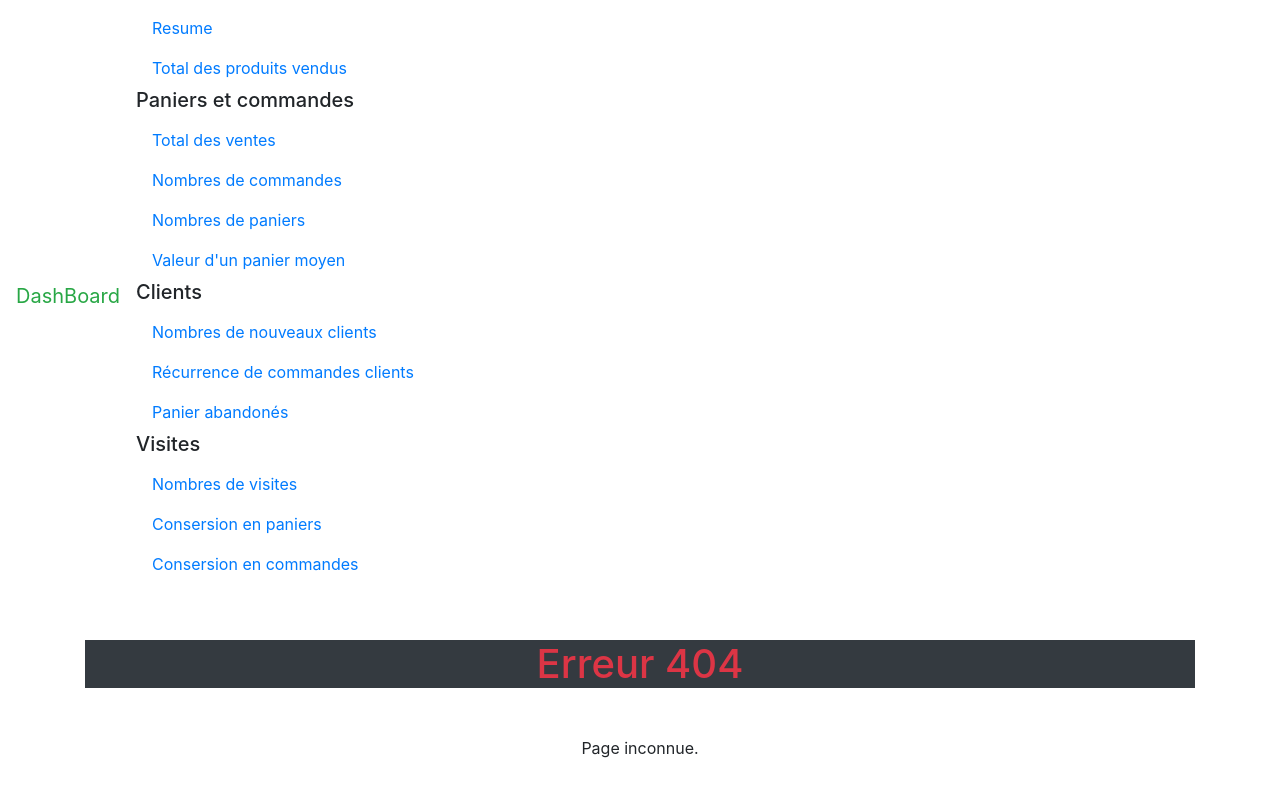
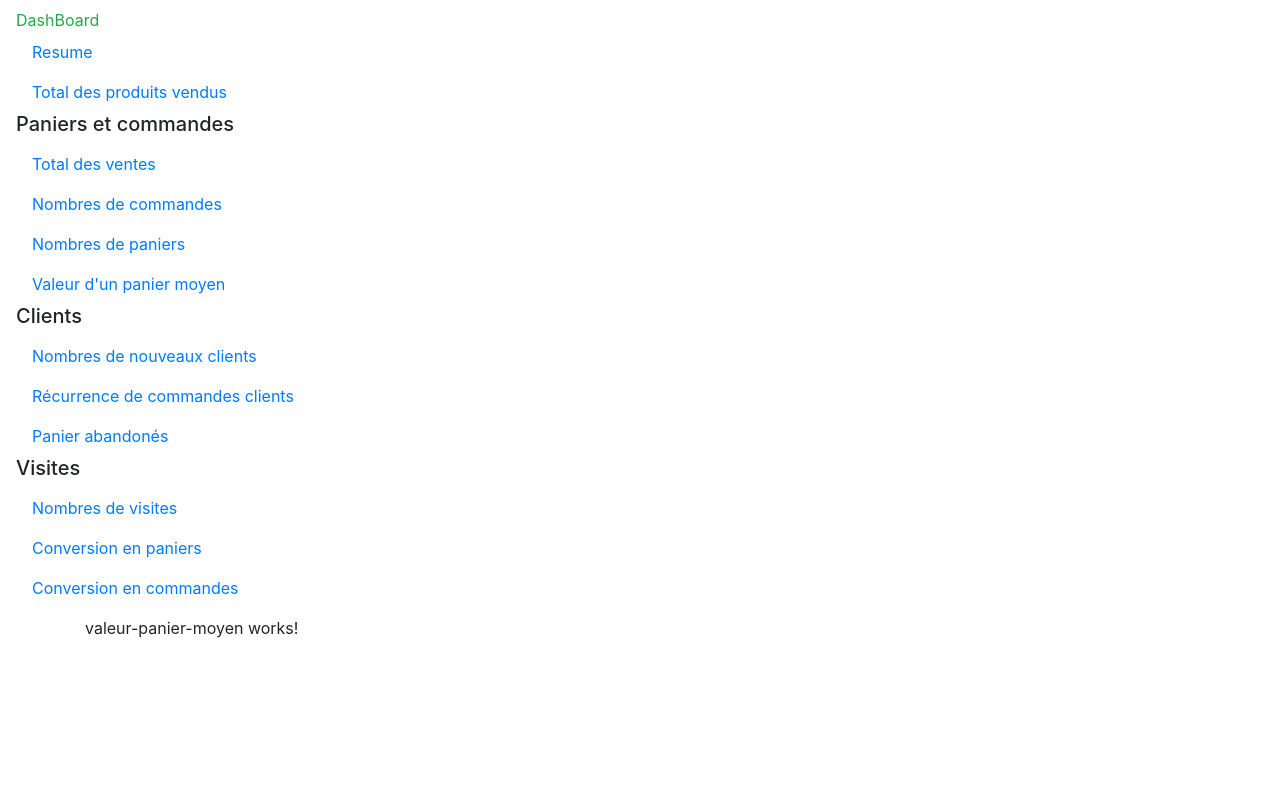
Before and after one commit to melissa98m/dashboard, an Angular app: page /PanierMoyen in a window 1280 px wide. Before the commit this address led to /not-found. Shown: the top 796 px of the page. Built offline with nearby package versions, Linux system fonts and the light colour scheme.

Commit message:
Add Componant commande et panier

```diff
--- a/src/app/app-routing.module.ts
+++ b/src/app/app-routing.module.ts
@@ -5,12 +5,18 @@ import { HomePageComponent } from './home-page/home-page.component';
 import { FourOhFourComponent } from './four-oh-four/four-oh-four.component';
 import { ResumeComponent } from './resume/resume.component';
 import { TotalVentesComponent } from './total-ventes/total-ventes.component';
+import { NbCommandesComponent } from './nb-commandes/nb-commandes.component';
+import { NbPaniersComponent } from './nb-paniers/nb-paniers.component';
+import { ValeurPanierMoyenComponent } from './valeur-panier-moyen/valeur-panier-moyen.component';
 
 
 const routes: Routes = [
   { path: '', component: HomePageComponent },
   { path: 'resume', component: ResumeComponent},
   { path: 'TotalVentes' , component: TotalVentesComponent },
+  { path: 'NbCommandes' , component: NbCommandesComponent },
+  { path: 'NbPaniers' , component: NbPaniersComponent },
+  { path: 'PanierMoyen' , component: ValeurPanierMoyenComponent},
   { path: 'not-found' , component: FourOhFourComponent},
   { path: '**' , redirectTo: 'not-found' },
 ];
--- a/src/app/app.module.ts
+++ b/src/app/app.module.ts
@@ -9,6 +9,8 @@ import { FourOhFourComponent } from './four-oh-four/four-oh-four.component';
 import { ResumeComponent } from './resume/resume.component';
 import { TotalVentesComponent } from './total-ventes/total-ventes.component';
 import { NbCommandesComponent } from './nb-commandes/nb-commandes.component';
+import { NbPaniersComponent } from './nb-paniers/nb-paniers.component';
+import { ValeurPanierMoyenComponent } from './valeur-panier-moyen/valeur-panier-moyen.component';
 
 @NgModule({
   declarations: [
@@ -18,7 +20,9 @@ import { NbCommandesComponent } from './nb-commandes/nb-commandes.component';
     FourOhFourComponent,
     ResumeComponent,
     TotalVentesComponent,
-    NbCommandesComponent
+    NbCommandesComponent,
+    NbPaniersComponent,
+    ValeurPanierMoyenComponent
   ],
   imports: [
     BrowserModule,
--- a/src/app/header/header.component.html
+++ b/src/app/header/header.component.html
@@ -1,7 +1,9 @@
 <nav class="navbar navbar-expand navbar-dark">
-    <a class="navbar-brand text-success" routerLink="">DashBoard</a>
+
 
     <ul class="nav flex-column">
+        <a class="navbar-item text-success" routerLink="">DashBoard</a>
+
         <li class="nav-item" routerLinkActive = 'active'>
             <a class="nav-link" routerLink ="resume">Resume</a>
         </li>
@@ -13,13 +15,13 @@
             <a class="nav-link" routerLink="TotalVentes">Total des ventes</a>
         </li>
         <li class="nav-item" routerLinkActive= 'active'>
-            <a class="nav-link" routerLink="TotalVentes">Nombres de commandes</a>
+            <a class="nav-link" routerLink="NbCommandes">Nombres de commandes</a>
         </li>
         <li class="nav-item" routerLinkActive= 'active'>
-            <a class="nav-link" routerLink="TotalVentes">Nombres de paniers</a>
+            <a class="nav-link" routerLink="NbPaniers">Nombres de paniers</a>
         </li>
         <li class="nav-item" routerLinkActive= 'active'>
-            <a class="nav-link" routerLink="TotalVentes">Valeur d'un panier moyen</a>
+            <a class="nav-link" routerLink="PanierMoyen">Valeur d'un panier moyen</a>
         </li>
         <h5>Clients</h5>
         <li class="nav-item" routerLinkActive= 'active'>
@@ -36,10 +38,10 @@
             <a class="nav-link" routerLink="TotalVentes">Nombres de visites</a>
         </li>
         <li class="nav-item" routerLinkActive= 'active'>
-            <a class="nav-link" routerLink="TotalVentes">Consersion en paniers</a>
+            <a class="nav-link" routerLink="TotalVentes">Conversion en paniers</a>
         </li>
         <li class="nav-item" routerLinkActive= 'active'>
-            <a class="nav-link" routerLink="TotalVentes">Consersion en commandes</a>
+            <a class="nav-link" routerLink="TotalVentes">Conversion en commandes</a>
         </li>
     </ul>
 </nav>
--- /dev/null
+++ b/src/app/nb-paniers/nb-paniers.component.html
@@ -0,0 +1 @@
+<p>nb-paniers works!</p>
--- /dev/null
+++ b/src/app/nb-paniers/nb-paniers.component.ts
@@ -0,0 +1,15 @@
+import { Component, OnInit } from '@angular/core';
+
+@Component({
+  selector: 'app-nb-paniers',
+  templateUrl: './nb-paniers.component.html',
+  styleUrls: ['./nb-paniers.component.css']
+})
+export class NbPaniersComponent implements OnInit {
+
+  constructor() { }
+
+  ngOnInit(): void {
+  }
+
+}
--- /dev/null
+++ b/src/app/valeur-panier-moyen/valeur-panier-moyen.component.html
@@ -0,0 +1 @@
+<p>valeur-panier-moyen works!</p>
--- /dev/null
+++ b/src/app/valeur-panier-moyen/valeur-panier-moyen.component.ts
@@ -0,0 +1,15 @@
+import { Component, OnInit } from '@angular/core';
+
+@Component({
+  selector: 'app-valeur-panier-moyen',
+  templateUrl: './valeur-panier-moyen.component.html',
+  styleUrls: ['./valeur-panier-moyen.component.css']
+})
+export class ValeurPanierMoyenComponent implements OnInit {
+
+  constructor() { }
+
+  ngOnInit(): void {
+  }
+
+}
```
Also changed, not shown: src/app/nb-paniers/nb-paniers.component.css (added), src/app/valeur-panier-moyen/valeur-panier-moyen.component.css (added), 2 other files (tests, documents, lock files or other folders).
